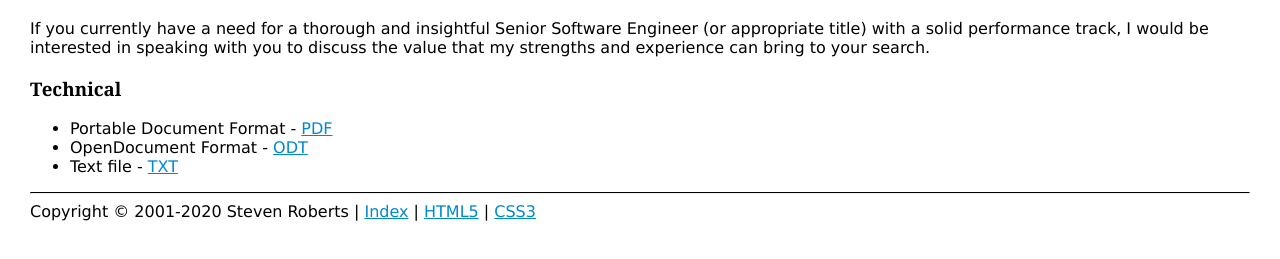
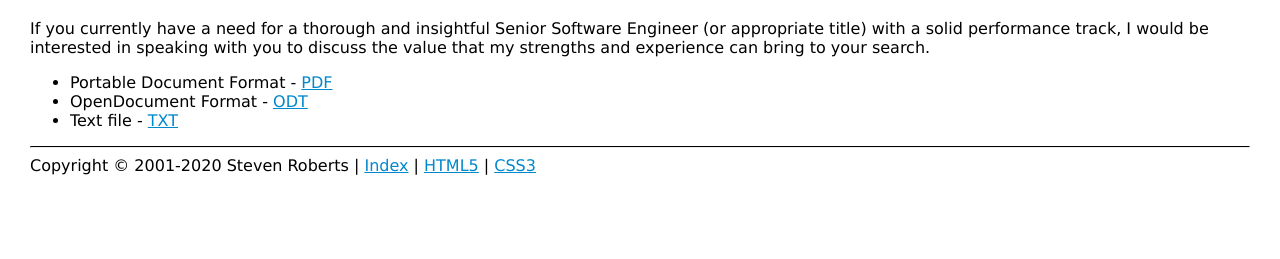
Before and after one commit to fenderq/fenderq.github.io, a plain HTML site: page cv.html in a window 1280 px wide. Shown: the part 77-336 px from the top of the page. Drawn offline with Linux system fonts and the light colour scheme.

```diff
--- a/cv.html
+++ b/cv.html
@@ -17,7 +17,6 @@
 interested in speaking with you to discuss the value that my strengths and
 experience can bring to your search.
 </p>
-<h3>Technical</h3>
 <ul>
 <li>Portable Document Format - <a href="files/sroberts-technical.pdf">PDF</a></li>
 <li>OpenDocument Format - <a href="files/sroberts-technical.odt">ODT</a></li>
```
Also changed, not shown: files/sroberts-outreach.txt (deleted), 2 other files.
